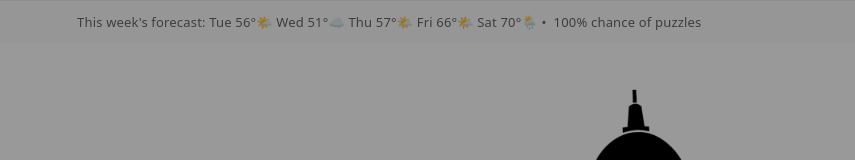
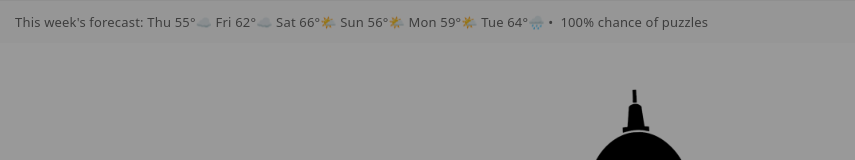
Before and after one commit to cwzimmerman1-art/Capitol-Letters, a React (Vite) app: page / in a window 1280 px wide. Shown: the top 160 px of the page, without its empty margins (0-855 px from the left). Built offline with nearby package versions, Linux system fonts and the light colour scheme.

Commit message:
weather update

```diff
--- a/src/App.jsx
+++ b/src/App.jsx
@@ -993,7 +993,7 @@ if (showArchive) {
         {yesterday && (
           <div style={styles.tickerWrapper}>
             <div style={styles.ticker}>
-              This week's forecast: Tue 56°🌤️ Wed 51°☁️ Thu 57°🌤️ Fri 66°🌤️ Sat 70°🌦️ •  100% chance of puzzles
+              This week's forecast: Thu 55°☁️ Fri 62°☁️ Sat 66°🌤️ Sun 56°🌤️ Mon 59°🌤️ Tue 64°🌧️ •  100% chance of puzzles
             </div>
           </div>
         )}
```
